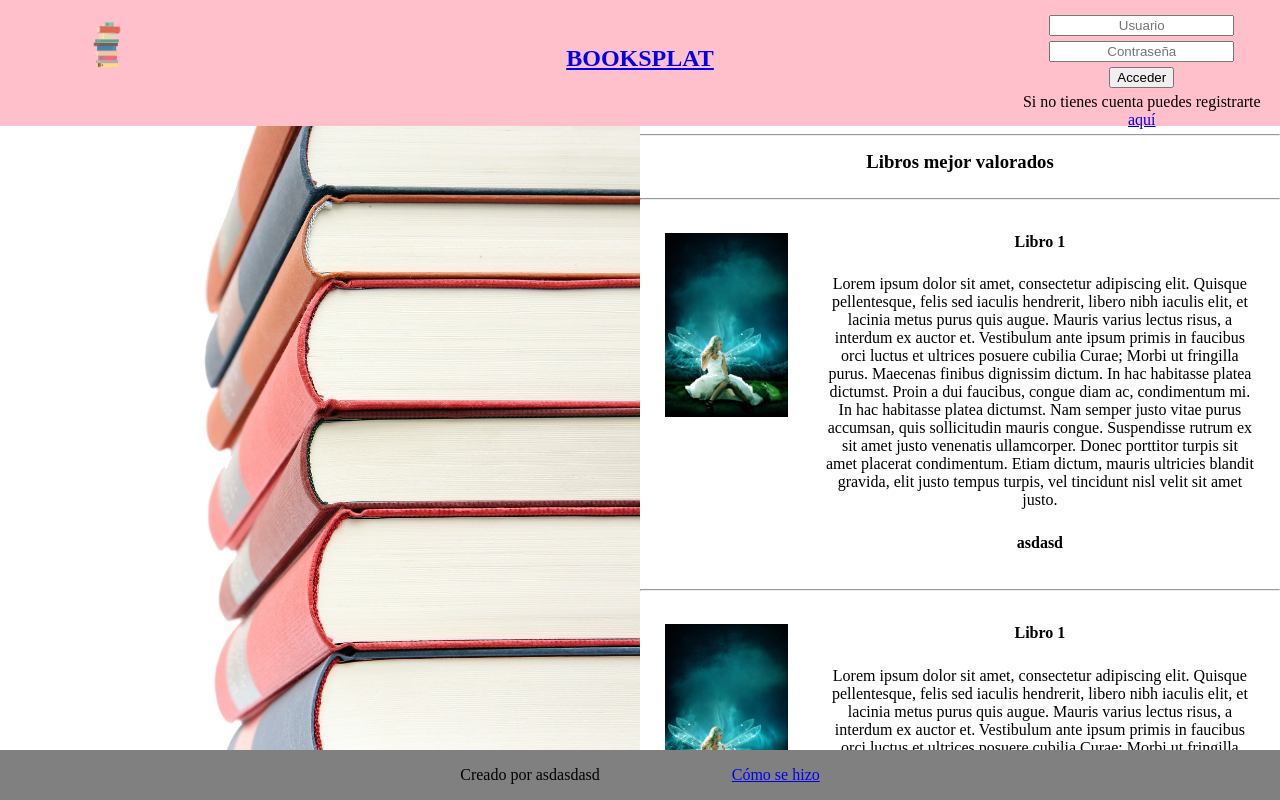
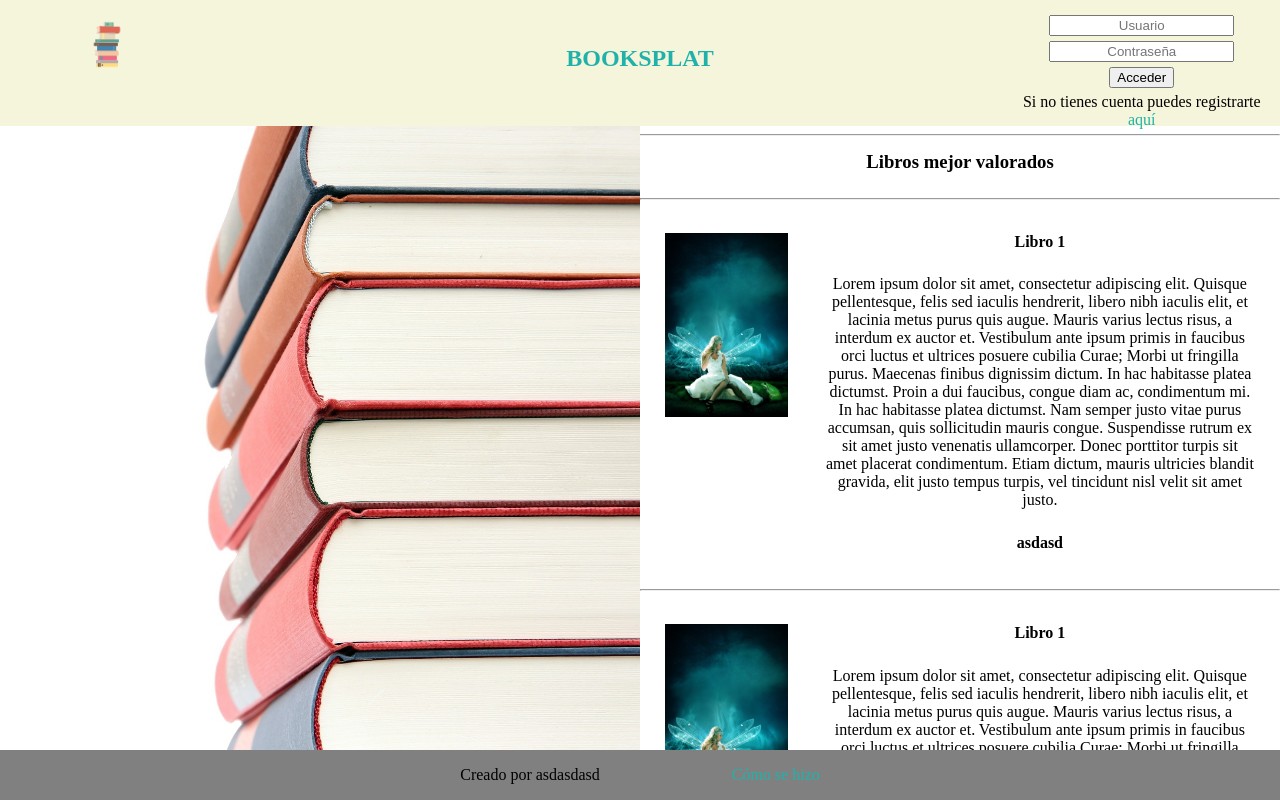
Before and after one commit to DavidBaug/PW, a PHP site: page / in a window 1280 px wide. Run offline with PHP 8.4, Linux system fonts and the light colour scheme.

Commit message:
cosas feas

```diff
--- a/Practicas/P1/style.css
+++ b/Practicas/P1/style.css
@@ -2,6 +2,15 @@ body {
   height: -webkit-fill-available;
   margin: 0;
   width: -webkit-fill-available;
+}
+
+a:-webkit-any-link {
+  text-decoration: none;
+  color: lightseagreen;
+}
+
+a:visited{
+  color: black;
 }
 
 #logo {
@@ -52,7 +61,7 @@ body {
   margin: 0%;
   height: 100px;
   width: -webkit-fill-available;
-  background-color: pink;
+  background-color: beige;
   padding: 1%;
 }
 
```
